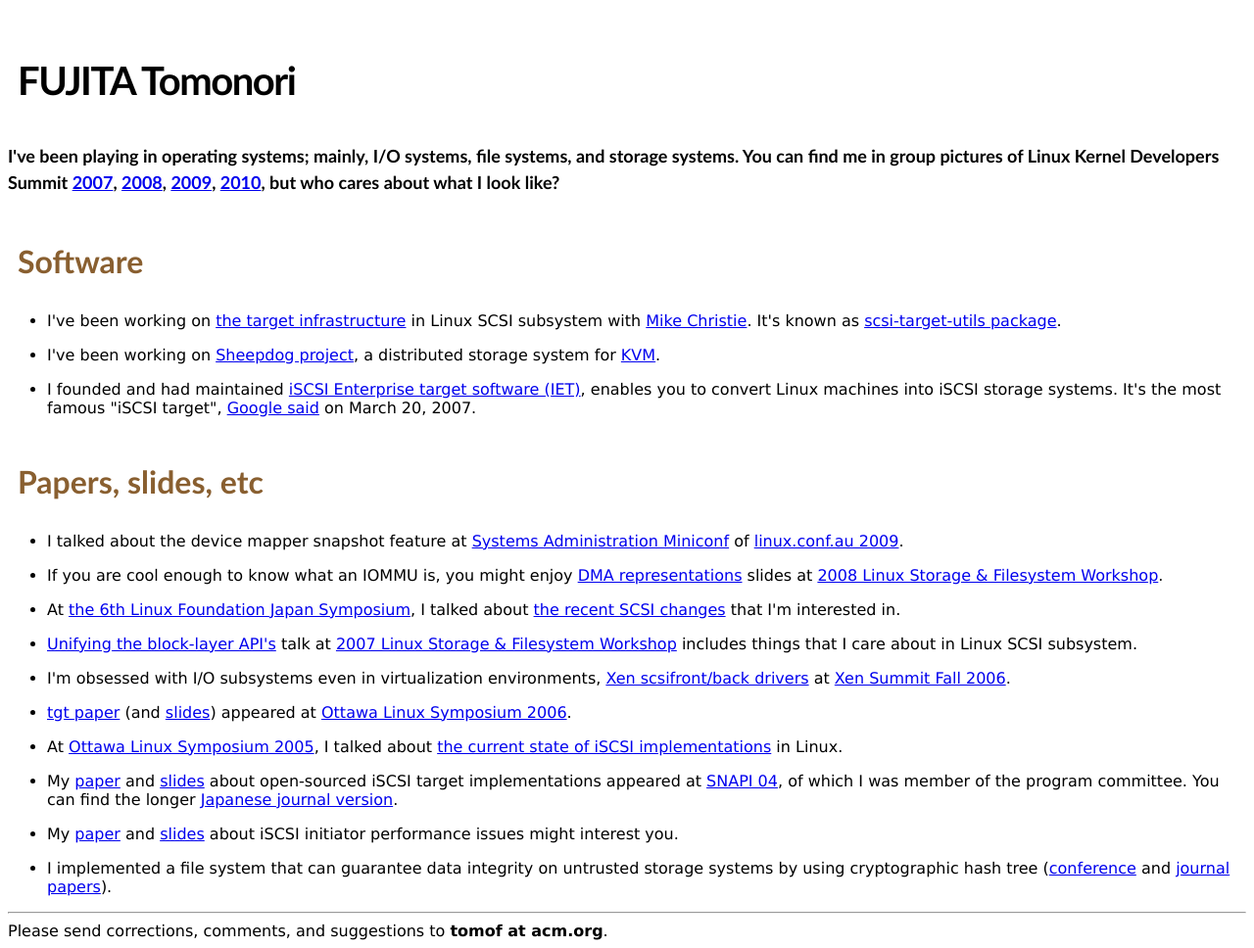
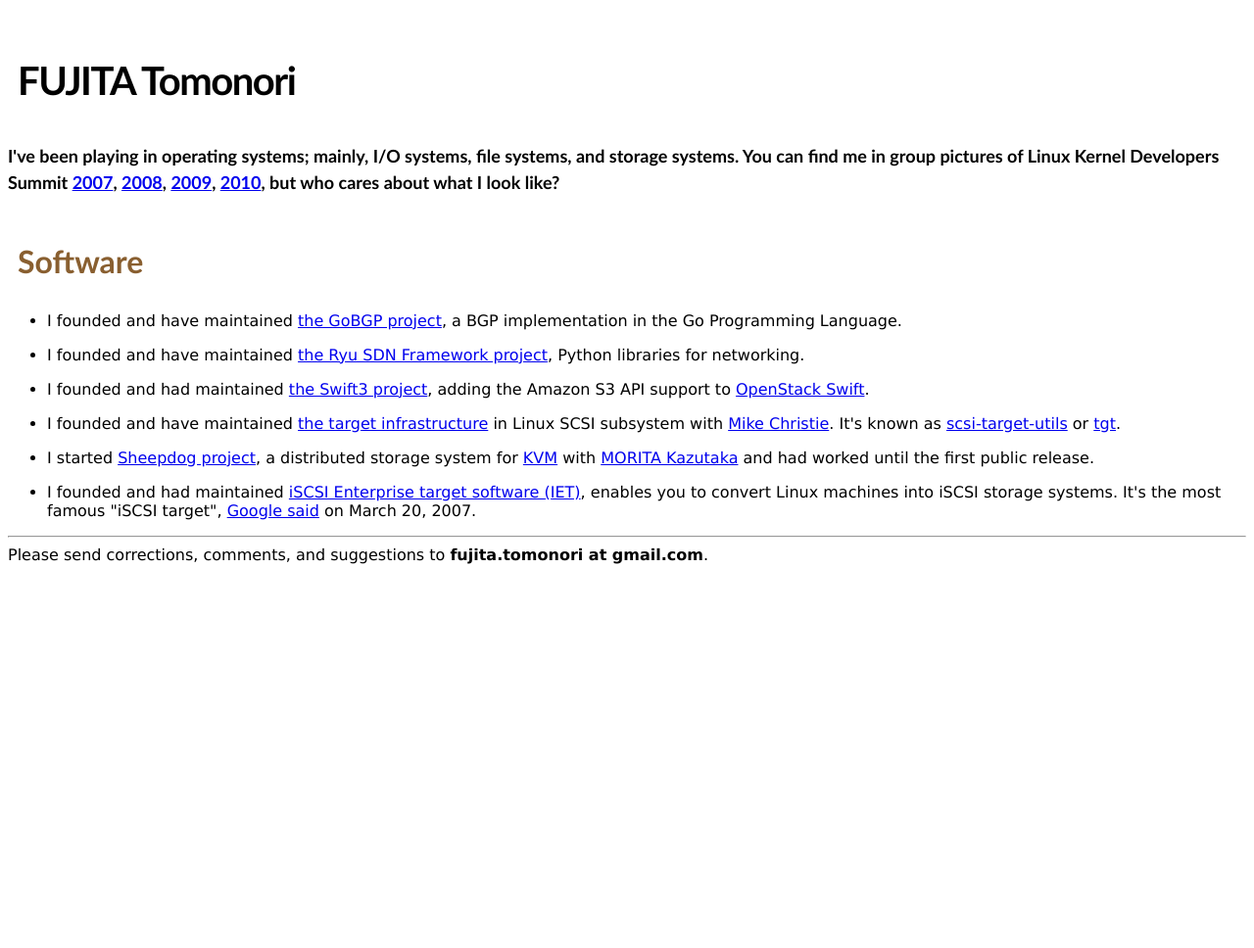
Before and after one commit to fujita/fujita.github.io, a plain HTML site: page index.html in a window 1280 px wide. Shown: the whole page at 98% size. After the commit the page ends 800 px from the top, so only its background shows below. Drawn offline with Linux system fonts and the light colour scheme.

Commit message:
update software list
Signed-off-by: FUJITA Tomonori <fujita.tomonori@lab.ntt.co.jp>

```diff
--- a/index.html
+++ b/index.html
@@ -40,13 +40,31 @@ systems, and storage systems. You can find me in group pictures of Linux Kernel
 
 <li>
 <p>
-I've been working on <a href="http://stgt.sf.net/">the target infrastructure</a> in Linux SCSI subsystem with <a href="http://www.kernel.org/pub/linux/kernel/people/mnc/">Mike Christie</a>. It's known as <a href="http://rhn.redhat.com/errata/RHEA-2009-0099.html">scsi-target-utils package</a>.
+I founded and have maintained <a href="https://osrg.github.io/gobgp/">the GoBGP project</a>, a BGP implementation in the Go Programming Language.
 </p>
 </li>
 
 <li>
 <p>
-I've been working on <a href="http://www.osrg.net/sheepdog/">Sheepdog project</a>, a distributed storage system for <a href="http://www.linux-kvm.org/">KVM</a>.
+I founded and have maintained <a href="https://osrg.github.io/ryu/">the Ryu SDN Framework project</a>, Python libraries for networking.
+</p>
+</li>
+
+<li>
+<p>
+I founded and had maintained <a href="https://github.com/openstack/swift3">the Swift3 project</a>, adding the Amazon S3 API support to <a href="https://github.com/openstack/swift">OpenStack Swift</a>.
+</p>
+</li>
+
+<li>
+<p>
+I founded and have maintained <a href="http://stgt.sf.net/">the target infrastructure</a> in Linux SCSI subsystem with <a href="http://www.kernel.org/pub/linux/kernel/people/mnc/">Mike Christie</a>. It's known as <a href="https://www.rpmfind.net/linux/rpm2html/search.php?query=scsi-target-utils">scsi-target-utils</a> or <a href="https://launchpad.net/ubuntu/+source/tgt">tgt</a>.
+</p>
+</li>
+
+<li>
+<p>
+I started <a href="https://sheepdog.github.io/sheepdog/">Sheepdog project</a>, a distributed storage system for <a href="http://www.linux-kvm.org/">KVM</a> with <a href="https://github.com/kazum">MORITA Kazutaka</a> and had worked until the first public release.
 </p>
 </li>
 
@@ -59,80 +77,10 @@ I founded and had maintained <a href="http://iscsitarget.sourceforge.net/">iSCSI
 </ul>
 </div>
 
-
-<div>
-<h2>Papers, slides, etc</h2>
-
-<ul>
-
-<li>
-<p>
-I talked about the device mapper snapshot feature at <a href="http://sysadmin.miniconf.org/programme09.html">Systems Administration Miniconf</a> of <a href="http://lca2009.linux.org.au/">linux.conf.au 2009</a>.
-</p>
-</li>
-
-<li>
-<p>
-If you are cool enough to know what an IOMMU is, you might enjoy <a href="http://iou.parisc-linux.org/lsf2008/IO-DMA_Representations-fujita_tomonori.pdf">DMA representations</a> slides at <a href="http://www.usenix.org/events/lsf08/tech/tech.html">2008 Linux Storage &amp; Filesystem Workshop</a>.
-</p>
-</li>
-
-<li>
-<p>
-At <a href="http://www.linux-foundation.jp/content/japan-linux-symposium">the 6th Linux Foundation Japan Symposium</a>, I talked about <a href="http://www.linux-foundation.jp/jp_uploads/seminar20071101/lfjs-fujita.pdf">the recent SCSI changes</a> that I'm interested in.
-</p>
-</li>
-
-<li>
-<p>
-<a href="./slides/lsf07-slides.odp">Unifying the block-layer API's</a> talk at <a href="http://www.usenix.org/events/lsf07/tech/tech.html">2007 Linux Storage &amp; Filesystem Workshop</a> includes things that I care about in Linux SCSI subsystem.
-</p>
-</li>
-
-<li>
-<p>
-I'm obsessed with I/O subsystems even in virtualization environments, <a href="http://www.xensource.com/files/summit_3/xen-scsi-slides.pdf">Xen scsifront/back drivers</a> at <a href="http://www.xensource.com/xen/xensummit.html">Xen Summit Fall 2006</a>.
-</p>
-</li>
-
-<li>
-<p>
-<a href="./papers/ols2006.pdf">tgt paper</a> (and <a href="./slides/ols2006-slides.odp">slides</a>) appeared at <a href="http://www.linuxsymposium.org/2006/view_abstract.php?content_key=19">Ottawa Linux Symposium 2006</a>.
-</p>
-</li>
-
-<li>
-<p>
-At <a href="http://www.linuxsymposium.org/2005/">Ottawa Linux Symposium 2005</a>, I talked about <a href="./slides/ols2005-slide.pdf">the current state of iSCSI implementations</a> in Linux.
-</p>
-</li>
-
-<li>
-<p>
-My <a href="./papers/snapi2004.pdf">paper</a> and <a href="./slides/snapi2004-slide.pdf">slides</a> about open-sourced iSCSI target implementations appeared at <a href="http://www.eece.maine.edu/snapi/snapi04/">SNAPI 04</a>, of which I was member of the program committee. You can find the longer <a href="http://fw8.bookpark.ne.jp/cm/ipsj/search.asp?flag=6&amp;keyword=IPSJ-TACS4603005&amp;mode=">Japanese journal version</a>.
-</p>
-</li>
-
-<li>
-<p>
-My <a href="http://www.ele.uri.edu/tcca/advancprogram.html">paper</a> and <a href="./slides/snapi2003-slide.pdf">slides</a> about iSCSI initiator performance issues might interest you.
-</p>
-</li>
-
-<li>
-<p>
-I implemented a file system that can guarantee data integrity on untrusted storage systems by using cryptographic hash tree (<a href="http://www.informatik.uni-trier.de/~ley/db/indices/a-tree/t/Tomonori:Fujita.html">conference</a> and <a href="http://www.jstage.jst.go.jp/article/ipsjdc/1/0/1_381/_article">journal papers</a>).
-</p>
-</li>
-
-</ul>
-</div>
-
-
 <hr>
 
 <div>
-Please send corrections, comments, and suggestions to <strong>tomof at acm.org</strong>.
+Please send corrections, comments, and suggestions to <strong>fujita.tomonori at gmail.com</strong>.
 <br>
 
 </div>
```
